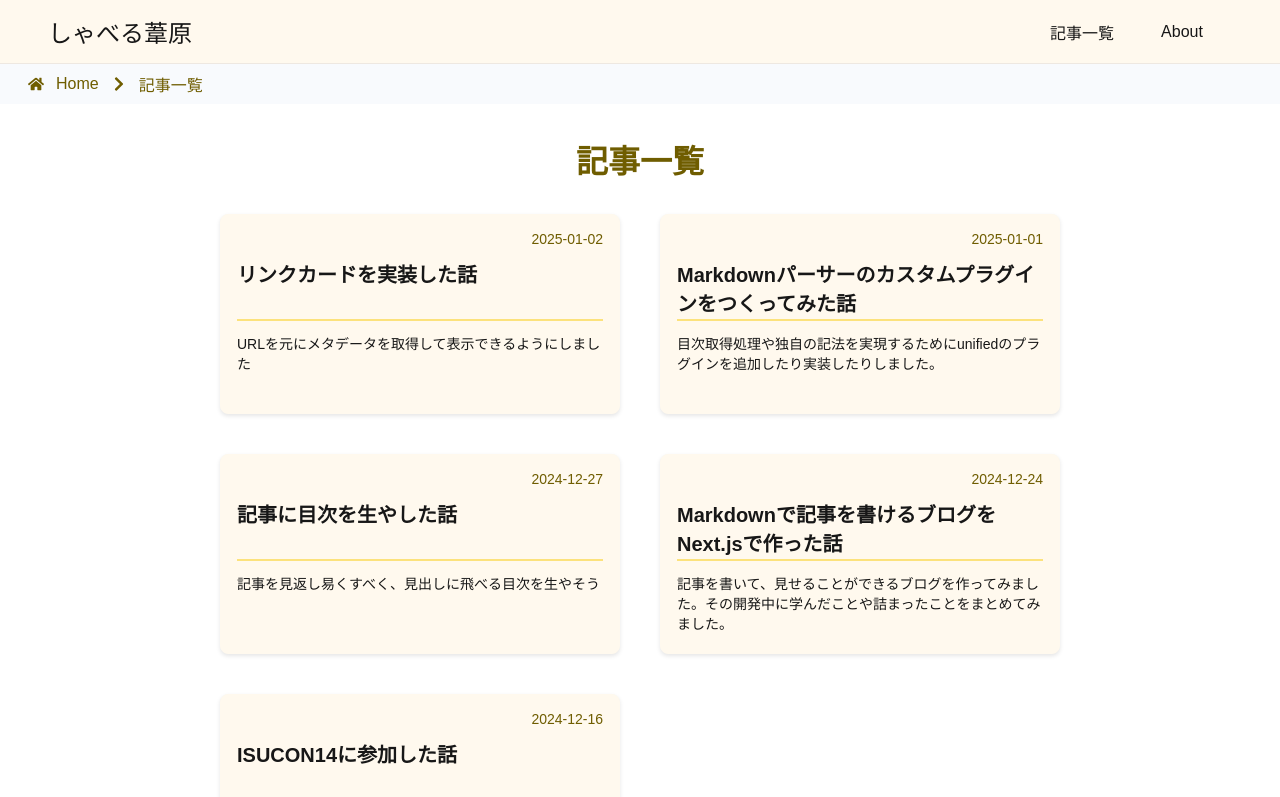
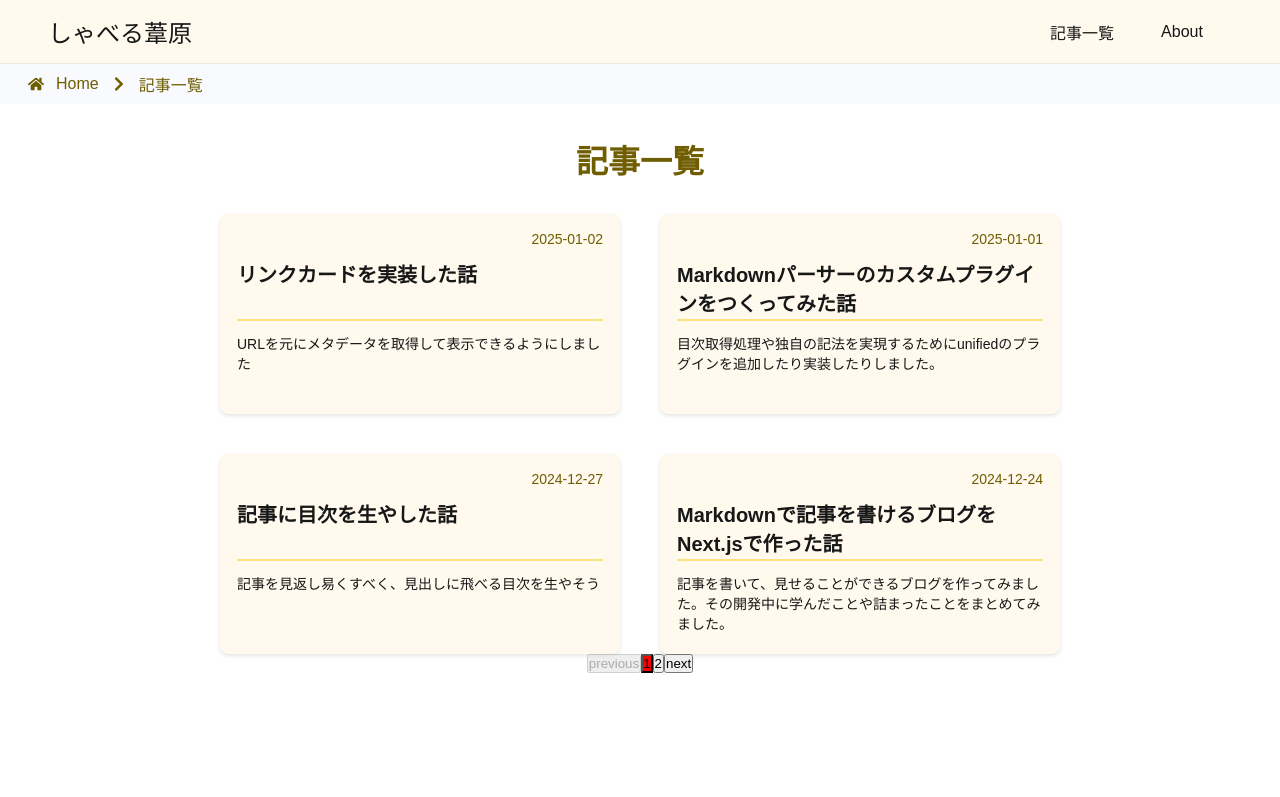
Before and after one commit to nakamuraitsuki/Next-blog-project, a Next.js app: page /blog in a window 1280 px wide. Shown: the top 797 px of the page. Built offline with nearby package versions, Linux system fonts and the light colour scheme.

Commit message:
ページネーション機能のみ追加

```diff
--- a/src/app/blog/page.tsx
+++ b/src/app/blog/page.tsx
@@ -8,13 +8,15 @@ const BREAD_CLUMBS: BreadcrumbsItem[] = [
     { name: "記事一覧", path: "/blog" },
 ]
 
+const ITEMS_PER_PAGE = 4;
+
 export default async function Blog() {
     const posts = await getAllPosts();
     return (
         <Layout breadcrumbs={BREAD_CLUMBS}>
             <h1 className={styles.title}>記事一覧</h1>
             <div className={styles.List}>
-                <BlogCardList posts={posts}/>
+                <BlogCardList posts={posts} itemsPerPage={ITEMS_PER_PAGE}/>
             </div>
         </Layout>
     );
--- a/src/components/BlogCardList/BlogCardList.tsx
+++ b/src/components/BlogCardList/BlogCardList.tsx
@@ -1,19 +1,79 @@
+"use client"
+
 import styles from "./BlogCardList.module.css"
 import { BlogCard } from "../BlogCard/BlogCard"
 import { Post } from "@/lib/type";
+import { useEffect, useState } from "react";
+import usePagination from "@mui/material/usePagination";
+import { ChangeEvent } from "react";
 
 interface BlogCardListProps {
     posts: Post[];
+    itemsPerPage: number;
 }
 
-export const BlogCardList = ({ posts } :BlogCardListProps) => {
+export const BlogCardList = ({ posts, itemsPerPage } :BlogCardListProps) => {
+    const [page, setPage] = useState(1);
+    const [filteredPosts, setFilteredPosts] = useState(posts.slice(0, itemsPerPage))
+
+    const count = Math.ceil(posts.length/itemsPerPage);
+    //以降ページネーション
+    //ページ遷移関数
+    const handlePageChange = (_e: ChangeEvent<unknown>,newPage: number) => {
+        setPage(newPage);
+    }
+    //並べるアイテム配列
+    const { items } = usePagination({
+        count: count, //総ページ数(繰り上げ計算)
+        page: page,                   //現在いるページ
+        onChange: handlePageChange,   //ページ遷移関数
+        siblingCount: 1,
+        boundaryCount: 1,
+    });
+
+  //表示ラベル
+  const getLabel = (type: string, page: number) => {
+    switch (type) {
+      case 'start-ellipsis':
+      case 'end-ellipsis':
+        return '...';
+      case 'previous':
+        return 'previous';
+      case 'next':
+        return 'next';
+      default:
+        return page;
+    }
+  };
+
+    useEffect(() =>{
+        setFilteredPosts(posts.slice((page-1)*itemsPerPage, page*itemsPerPage));
+    },[page]);
+
     return (
-        <div className={styles.cardList}>
-            {posts.map((post) => (
-                <div key={post.slug}>
-                    <BlogCard post={post}/>
-                </div>
-            ))}
+        <div>
+            <div className={styles.cardList}>
+                {filteredPosts.map((post) => (
+                    <div key={post.slug}>
+                        <BlogCard post={post}/>
+                    </div>
+                ))}
+            </div>
+
+            <div style={{display: 'flex', justifyContent: 'center'}}>
+                {items.map(({ type, page, selected, disabled, onClick}, index) => (
+                    <button
+                        key={index}
+                        onClick={onClick}
+                        data-selected={selected}
+                        disabled={disabled}
+                        type="button"
+                        style={selected ? {backgroundColor: 'red'}:{}}
+                    >
+                    {getLabel(type, (page ?? 1))}
+                    </button>
+                ))}
+            </div>
         </div>
     );
 }
```
